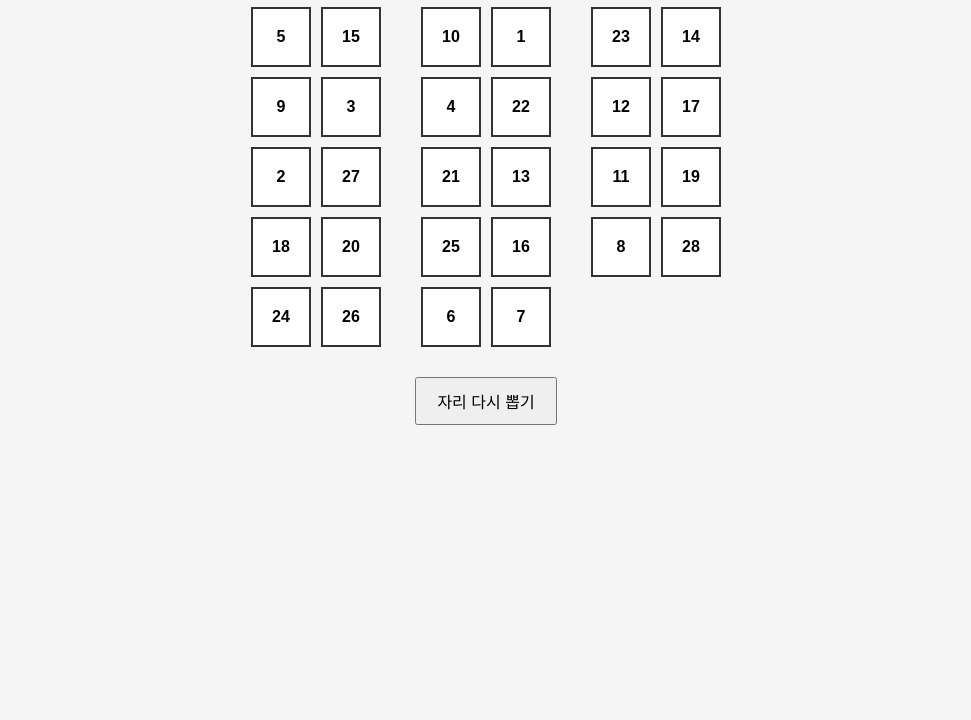
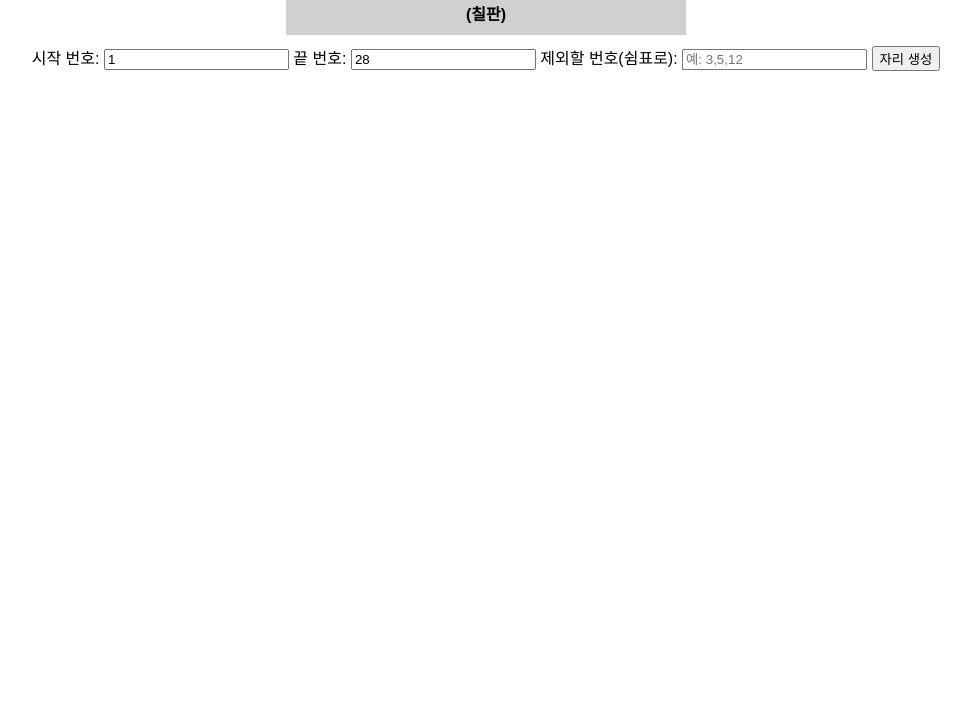
Before and after one commit to alstkak/hello4352, a plain HTML site: page index.html in a window 1280 px wide. Shown: the part 80-800 px from the top of the page, without its empty margins (154-1125 px from the left). Drawn offline with Linux system fonts and the light colour scheme.

Commit message:
Update index.html

```diff
--- a/index.html
+++ b/index.html
@@ -1,18 +1,11 @@
 <!DOCTYPE html>
 <html lang="ko">
 <head>
-  <meta charset="UTF-8">
+  <meta charset="UTF-8" />
   <title>자리 뽑기</title>
   <style>
-    body {
-      font-family: sans-serif;
-      text-align: center;
-      background: #f5f5f5;
-    }
-    h1 {
-      margin-top: 20px;
-    }
-    .container {
+    body { font-family: sans-serif; }
+    .layout {
       display: flex;
       justify-content: center;
       gap: 40px;
@@ -23,39 +16,59 @@
       display: grid;
       gap: 10px;
     }
-    .section1, .section2 {
-      grid-template-columns: repeat(2, 60px);
-      grid-template-rows: repeat(5, 60px);
-    }
-    .section3 {
-      grid-template-columns: repeat(2, 60px);
-      grid-template-rows: repeat(4, 60px);
-    }
-    .seat {
-      background: white;
-      border: 2px solid #333;
+    .cell {
+      background: #f0f0f0;
+      border: 1px solid #aaa;
       display: flex;
       align-items: center;
       justify-content: center;
+      font-size: 18px;
+      cursor: pointer;
+      width: 60px;
+      height: 60px;
+    }
+    .clicked {
+      background: #ffcccc;
+    }
+    .board {
+      width: 400px;
+      margin: 0 auto;
+      height: 40px;
+      background: #d0d0d0;
+      text-align: center;
+      line-height: 40px;
       font-weight: bold;
+      margin-bottom: 10px;
+    }
+    .inputs {
+      text-align: center;
+      margin-bottom: 10px;
+    }
+    .unplaced-box {
+      max-width: 600px;
+      margin: 20px auto;
+      background: #ffeeee;
+      border: 1px dashed #ff9999;
+      padding: 10px;
       font-size: 16px;
-    }
-    button {
-      margin-top: 30px;
-      padding: 10px 20px;
-      font-size: 16px;
-      cursor: pointer;
+      text-align: center;
     }
   </style>
 </head>
 <body>
-  <h1>🪑 자리 뽑기</h1>
-  <div class="container">
-    <div class="section section1" id="section1"></div>
-    <div class="section section2" id="section2"></div>
-    <div class="section section3" id="section3"></div>
+  <h2 style="text-align:center;">자리 뽑기</h2>
+  <div class="board">(칠판)</div>
+
+  <div class="inputs">
+    시작 번호: <input type="number" id="startNum" value="1" />
+    끝 번호: <input type="number" id="endNum" value="28" />
+    제외할 번호(쉼표로): <input type="text" id="excludeNums" placeholder="예: 3,5,12" />
+    <button onclick="generateSeats()">자리 생성</button>
   </div>
-  <button onclick="generateSeats()">자리 다시 뽑기</button>
+
+  <div class="layout" id="seatLayout"></div>
+
+  <div id="unplaced" class="unplaced-box" style="display:none;"></div>
 
   <script>
     function shuffle(array) {
@@ -63,47 +76,105 @@
         const j = Math.floor(Math.random() * (i + 1));
         [array[i], array[j]] = [array[j], array[i]];
       }
-      return array;
+    }
+
+    const seatStates = [];
+
+    function createCell(index, value) {
+      const div = document.createElement("div");
+      div.className = "cell";
+      div.textContent = value;
+      div.dataset.seatIndex = index;
+
+      if (seatStates[index] === "X") {
+        div.textContent = "×";
+        div.classList.add("clicked");
+      }
+
+      div.addEventListener("click", () => {
+        const idx = parseInt(div.dataset.seatIndex);
+        if (seatStates[idx] === "X") {
+          seatStates[idx] = null;
+          div.textContent = value;
+          div.classList.remove("clicked");
+        } else {
+          seatStates[idx] = "X";
+          div.textContent = "×";
+          div.classList.add("clicked");
+        }
+      });
+
+      return div;
     }
 
     function generateSeats() {
-      const section1 = document.getElementById('section1');
-      const section2 = document.getElementById('section2');
-      const section3 = document.getElementById('section3');
+      const start = parseInt(document.getElementById("startNum").value);
+      const end = parseInt(document.getElementById("endNum").value);
+      const exclude = document.getElementById("excludeNums").value
+        .split(",")
+        .map(s => parseInt(s.trim()))
+        .filter(n => !isNaN(n));
 
-      section1.innerHTML = '';
-      section2.innerHTML = '';
-      section3.innerHTML = '';
-
-      const numbers = shuffle([...Array(28).keys()].map(n => n + 1));
-
-      // 1번 분단: 10명
-      for (let i = 0; i < 10; i++) {
-        const seat = document.createElement('div');
-        seat.className = 'seat';
-        seat.textContent = numbers[i];
-        section1.appendChild(seat);
+      if (start >= end || start < 1 || end < 1) {
+        alert("시작과 끝 번호를 정확히 입력해주세요.");
+        return;
       }
 
-      // 2번 분단: 10명
-      for (let i = 10; i < 20; i++) {
-        const seat = document.createElement('div');
-        seat.className = 'seat';
-        seat.textContent = numbers[i];
-        section2.appendChild(seat);
+      const seatLayout = document.getElementById("seatLayout");
+      const unplacedBox = document.getElementById("unplaced");
+      seatLayout.innerHTML = "";
+      unplacedBox.style.display = "none";
+      unplacedBox.innerHTML = "";
+
+      let allNumbers = [];
+      for (let i = start; i <= end; i++) {
+        allNumbers.push(i);
       }
 
-      // 3번 분단: 8명
-      for (let i = 20; i < 28; i++) {
-        const seat = document.createElement('div');
-        seat.className = 'seat';
-        seat.textContent = numbers[i];
-        section3.appendChild(seat);
+      let seatValues = [];
+
+      if (end - start + 1 <= 18) {
+        let emptyCount = 18 - allNumbers.length;
+        for (let i = 0; i < emptyCount; i++) {
+          allNumbers.push("x");
+        }
+        shuffle(allNumbers);
+        seatValues = allNumbers.map(v => exclude.includes(v) ? "" : (v === "x" ? "" : v));
+      } else {
+        shuffle(allNumbers);
+        seatValues = allNumbers.map(v => exclude.includes(v) ? "" : v);
+      }
+
+      seatStates.length = seatValues.length;
+      seatStates.fill(null);
+
+      let columns = 2, rows = 3, sections = 3;
+      if (end - start + 1 > 18) {
+        const perSection = Math.ceil(seatValues.length / 3);
+        rows = Math.ceil(perSection / 2);
+      }
+
+      for (let s = 0; s < 3; s++) {
+        const section = document.createElement("div");
+        section.className = "section";
+        section.style.gridTemplateColumns = `repeat(${columns}, 60px)`;
+        section.style.gridTemplateRows = `repeat(${rows}, 60px)`;
+
+        for (let i = 0; i < columns * rows; i++) {
+          const globalIndex = s * columns * rows + i;
+          const val = seatValues[globalIndex] ?? "";
+          section.appendChild(createCell(globalIndex, val));
+        }
+        seatLayout.appendChild(section);
+      }
+
+      const used = 3 * columns * rows;
+      const unplaced = seatValues.slice(used).filter(v => v !== "");
+      if (unplaced.length > 0) {
+        unplacedBox.style.display = "block";
+        unplacedBox.textContent = "배치되지 못한 번호: " + unplaced.join(", ");
       }
     }
-
-    // 초기 자리 배정
-    generateSeats();
   </script>
 </body>
 </html>
```
